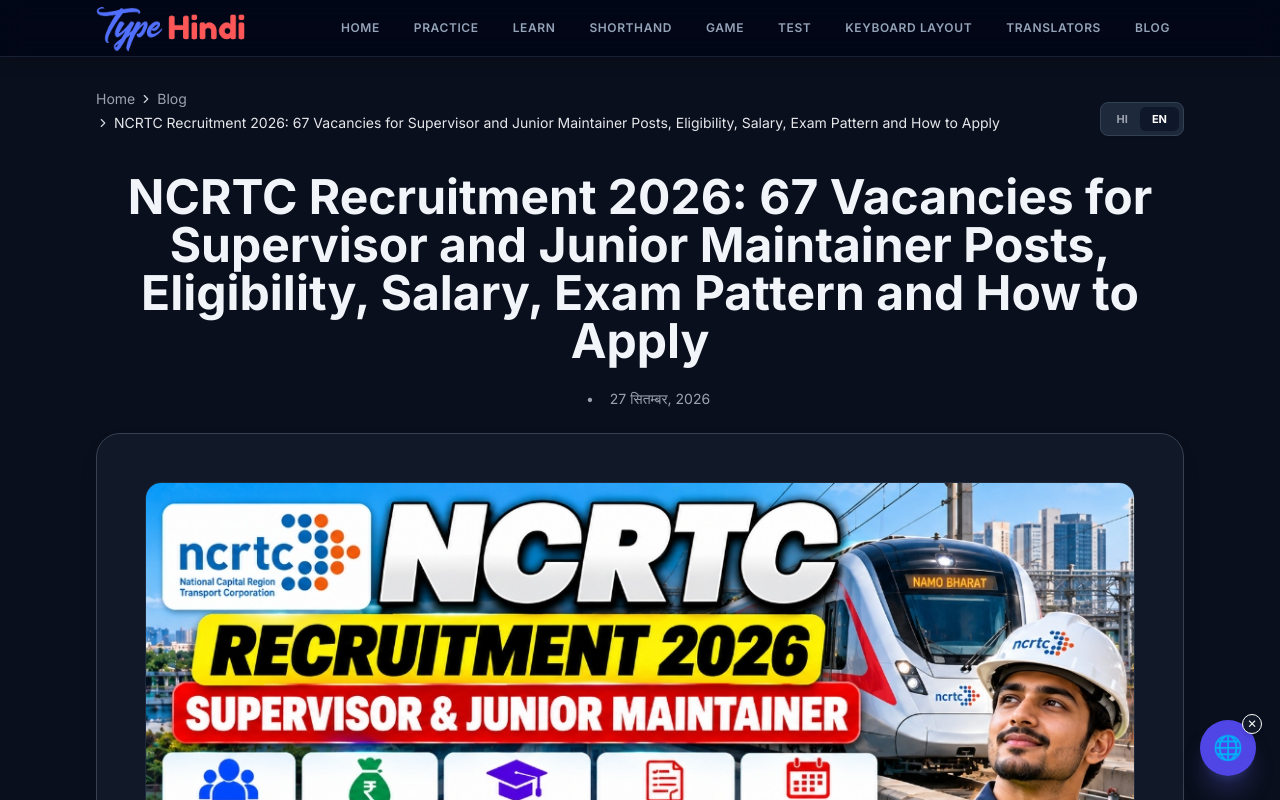
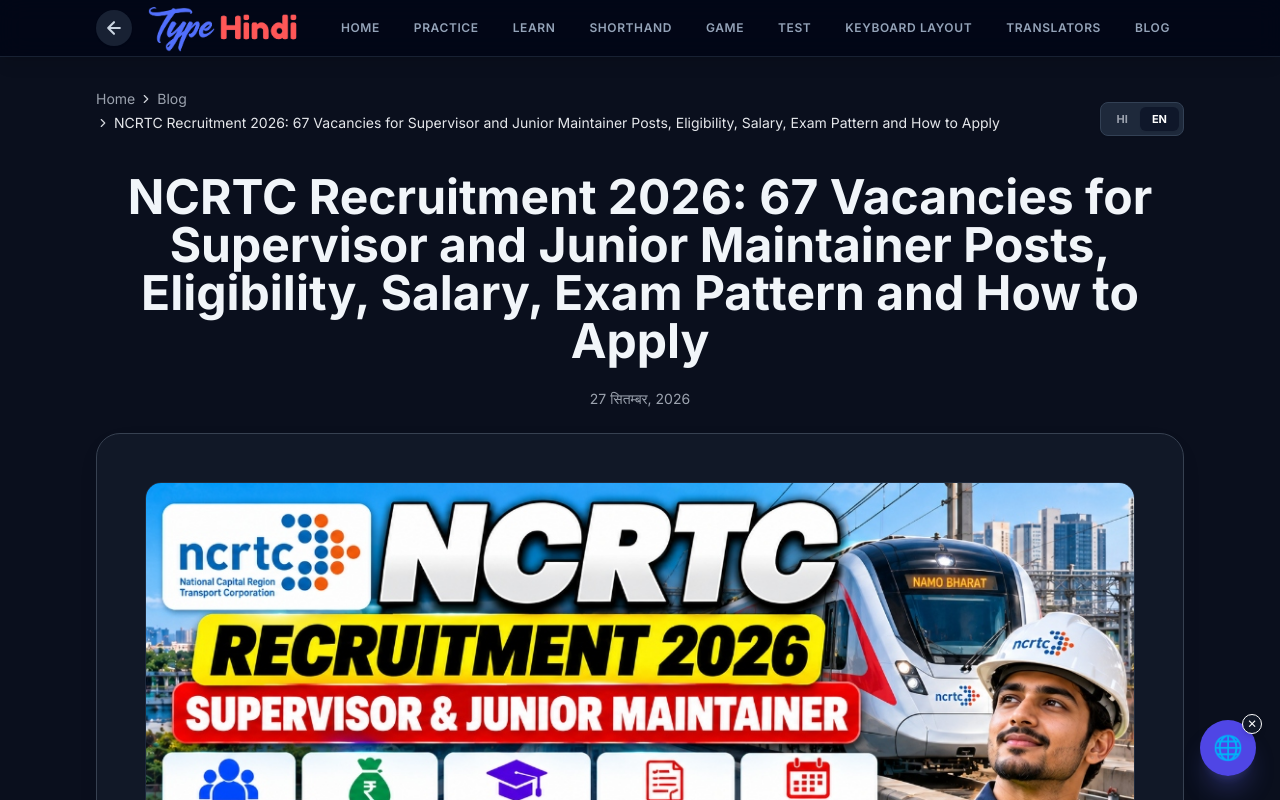
Before and after one commit to therohitbiruli/typehindi, a Next.js app: page /blog/ncrtc-recruitment-2026 in a window 1280 px wide. Shown: the top 800 px of the page. Built offline with nearby package versions, Linux system fonts and the light colour scheme.

Commit message:
ui: fix date bullet rendering and add global back button to header

```diff
--- a/src/app/blog/[slug]/page.tsx
+++ b/src/app/blog/[slug]/page.tsx
@@ -104,9 +104,7 @@
             {title}
           </h1>
           <div className="flex items-center justify-center gap-4 text-sm text-gray-500 dark:text-gray-400 mb-6">
-            <span>{blog.author}</span>
-            <span>•</span>
-            <time>{date}</time>
+            {blog.author && (<><span>{blog.author}</span><span>&bull;</span></>)}<time>{date}</time>
           </div>
         </header>
 
--- a/src/components/Header.tsx
+++ b/src/components/Header.tsx
@@ -2,7 +2,7 @@
 
 import Link from "next/link";
 import Image from "next/image";
-import { usePathname } from "next/navigation";
+import { usePathname, useRouter } from "next/navigation";
 import { useState, useCallback, useEffect } from "react";
 
 const navItems = [
@@ -19,6 +19,7 @@
 
 export function Header() {
   const pathname = usePathname();
+  const router = useRouter();
   const [isMenuOpen, setIsMenuOpen] = useState(false);
   const [activeSection, setActiveSection] = useState(pathname);
 
@@ -154,10 +155,22 @@
     <header className="sticky top-0 z-50 border-b border-slate-800/80 bg-slate-950/90 backdrop-blur-md shadow-lg">
       <div className="container-main">
         <div className="flex h-14 items-center justify-between">
-          {/* Logo */}
-          <Link
-            href="/"
-            className="flex items-center gap-2"
+          <div className="flex items-center">
+            {pathname !== "/" && (
+              <button
+                onClick={() => router.back()}
+                className="mr-2 sm:mr-4 flex h-9 w-9 items-center justify-center rounded-full bg-slate-800/80 text-slate-300 hover:bg-slate-700 hover:text-white transition-all shadow-sm"
+                aria-label="Go back"
+              >
+                <svg width="20" height="20" viewBox="0 0 24 24" fill="none" stroke="currentColor" strokeWidth="2.5" strokeLinecap="round" strokeLinejoin="round">
+                  <path d="M19 12H5M12 19l-7-7 7-7"/>
+                </svg>
+              </button>
+            )}
+            {/* Logo */}
+            <Link
+              href="/"
+              className="flex items-center gap-2"
             onClick={(e) => handleNavClick(e, "/")}
           >
             <Image
@@ -169,6 +182,7 @@
               priority
             />
           </Link>
+          </div>
 
           {/* Desktop Navigation */}
           <nav className="hidden items-center gap-1.5 md:flex">
```
